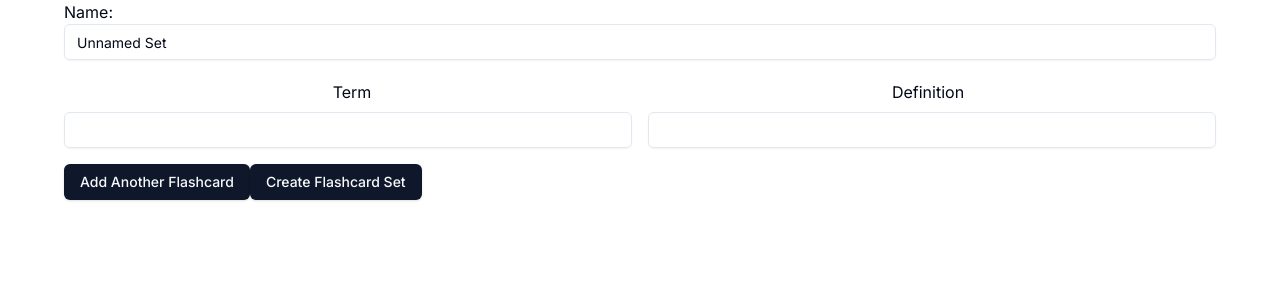
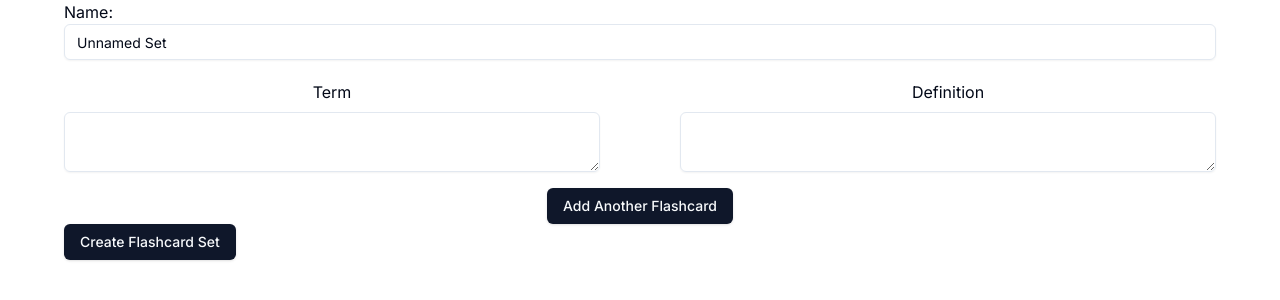
Before and after one commit to maarao/vidlet, a Next.js app: page /create in a window 1280 px wide. Shown: the top 300 px of the page. Built offline with nearby package versions, Linux system fonts and the light colour scheme.

Commit message:
feat: added centered buttons and changed spacing

```diff
--- a/app/create/components/Flashcard.tsx
+++ b/app/create/components/Flashcard.tsx
@@ -2,7 +2,7 @@
 
 import { useState } from "react";
 import { Input } from "@/components/ui/input";
-import { Label } from "@/components/ui/label";
+import { Textarea } from "@/components/ui/textarea";
 
 const Flashcard = (props: { flashcards, index }) => {
     const [term, setTerm] = useState<string>("");
@@ -15,11 +15,11 @@ const Flashcard = (props: { flashcards, index }) => {
     return (
         <div>
             <div className="flex flex-row">
-                <div className="basis-1/2">
-                    <Input type="text" value={term} onChange={(e) => {setTerm(e.target.value)}} onBlur={addFlashcard} />
+                <div className="basis-1/2 mr-10">
+                    <Textarea value={term} onChange={(e) => {setTerm(e.target.value)}} onBlur={addFlashcard} />
                 </div>
-                <div className="basis-1/2 ml-4">
-                    <Input type="text" value={definition} onChange={(e) => {setDefinition(e.target.value)}} onBlur={addFlashcard} />
+                <div className="basis-1/2 ml-10">
+                    <Textarea value={definition} onChange={(e) => {setDefinition(e.target.value)}} onBlur={addFlashcard} />
                 </div>
             </div>
         </div>
--- a/app/create/page.tsx
+++ b/app/create/page.tsx
@@ -56,8 +56,8 @@ const Create = () => {
                 <Input type="text" value={flashcards.name} onChange={(e) => {setFlashcards({...flashcards, name: e.target.value})}} />
             </div>
             <div className="flex flex-row pt-5 pb-2 text-center">
-                <div className="basis-1/2">Term</div>
-                <div className="basis-1/2">Definition</div>
+                <div className="basis-1/2 mr-10">Term</div>
+                <div className="basis-1/2 ml-10">Definition</div>
             </div>
 
             {numFlashcards.map((num) => (
@@ -66,7 +66,9 @@ const Create = () => {
                 </div>
             ))}
 
+            <div className="flex justify-center">
             <Button onClick={handleNumFlashcards}>Add Another Flashcard</Button>
+            </div>
             <Button onClick={createFlashcardSet}>Create Flashcard Set</Button>
         </div>
     )
--- /dev/null
+++ b/components/ui/textarea.tsx
@@ -0,0 +1,24 @@
+import * as React from "react"
+
+import { cn } from "@/lib/utils"
+
+export interface TextareaProps
+  extends React.TextareaHTMLAttributes<HTMLTextAreaElement> {}
+
+const Textarea = React.forwardRef<HTMLTextAreaElement, TextareaProps>(
+  ({ className, ...props }, ref) => {
+    return (
+      <textarea
+        className={cn(
+          "flex min-h-[60px] w-full rounded-md border border-input bg-transparent px-3 py-2 text-sm shadow-sm placeholder:text-muted-foreground focus-visible:outline-none focus-visible:ring-1 focus-visible:ring-ring disabled:cursor-not-allowed disabled:opacity-50",
+          className
+        )}
+        ref={ref}
+        {...props}
+      />
+    )
+  }
+)
+Textarea.displayName = "Textarea"
+
+export { Textarea }
```
